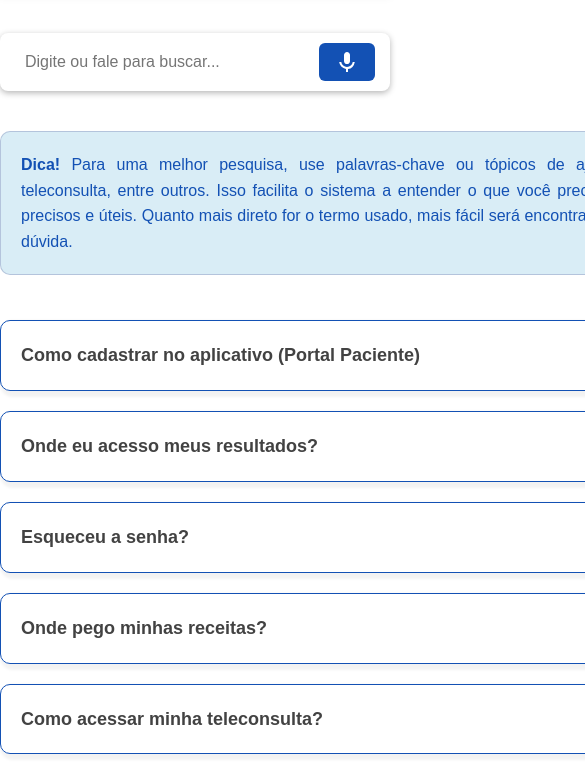
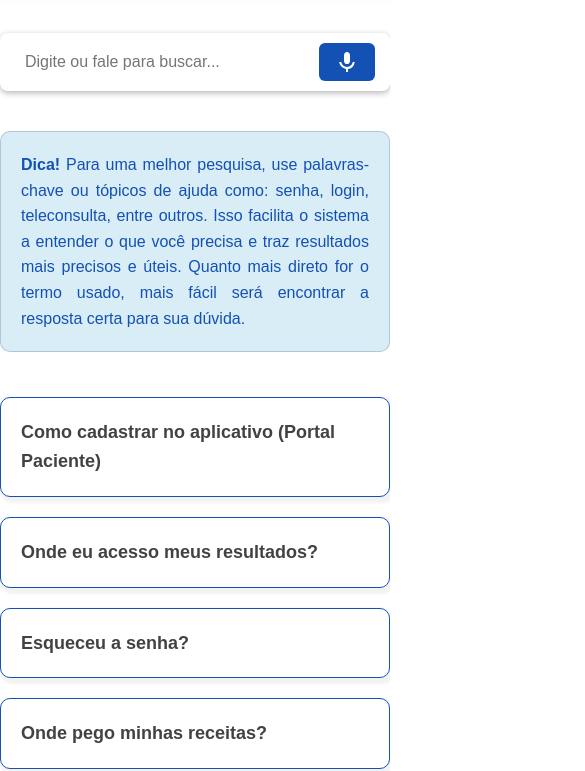
Before and after one commit to PLG-Solutions/HC-Challenge-PLG, a plain HTML site: page hc-chellange-plg/pages/perguntas-frequentes.html in a window 390 px wide. Shown: the part 77-848 px from the top of the page, 585 px wide, since content can reach past the window. Drawn offline with Linux system fonts and the light colour scheme.

Commit message:
Atualização 30/04
Perguntas responsivo

```diff
--- a/hc-chellange-plg/pages/perguntas-frequentes.html
+++ b/hc-chellange-plg/pages/perguntas-frequentes.html
@@ -46,7 +46,7 @@
         </div>
 
         <div class="results" id="results">
-            <a href="pages/perguntas/cadastro.html" class="item">Como cadastrar no aplicativo (Portal Paciente)</a>
+            <a href="#" class="item">Como cadastrar no aplicativo (Portal Paciente)</a>
             <a href="#" class="item">Onde eu acesso meus resultados?</a>
             <a href="#" class="item">Esqueceu a senha?</a>
             <a href="#" class="item">Onde pego minhas receitas?</a>
--- a/hc-chellange-plg/styles/faq.css
+++ b/hc-chellange-plg/styles/faq.css
@@ -40,11 +40,16 @@
 
 
 .results {
-    width: 800px;
+    max-width: 800px;
+    width: 100%px;
     margin: auto;
     display: grid;
 }
 
+.item a {
+  width: 100%;
+  max-width: 800px;
+}
 .results a {
     padding: 20px;
     border: 1px solid var(--hover-blue);
@@ -70,7 +75,8 @@
 }
 
 .aviso{
-    width: 800px;
+    max-width: 800px;
+    width: 100%;
     margin: 35px auto;
     padding: 20px;
     text-align: justify;
```
